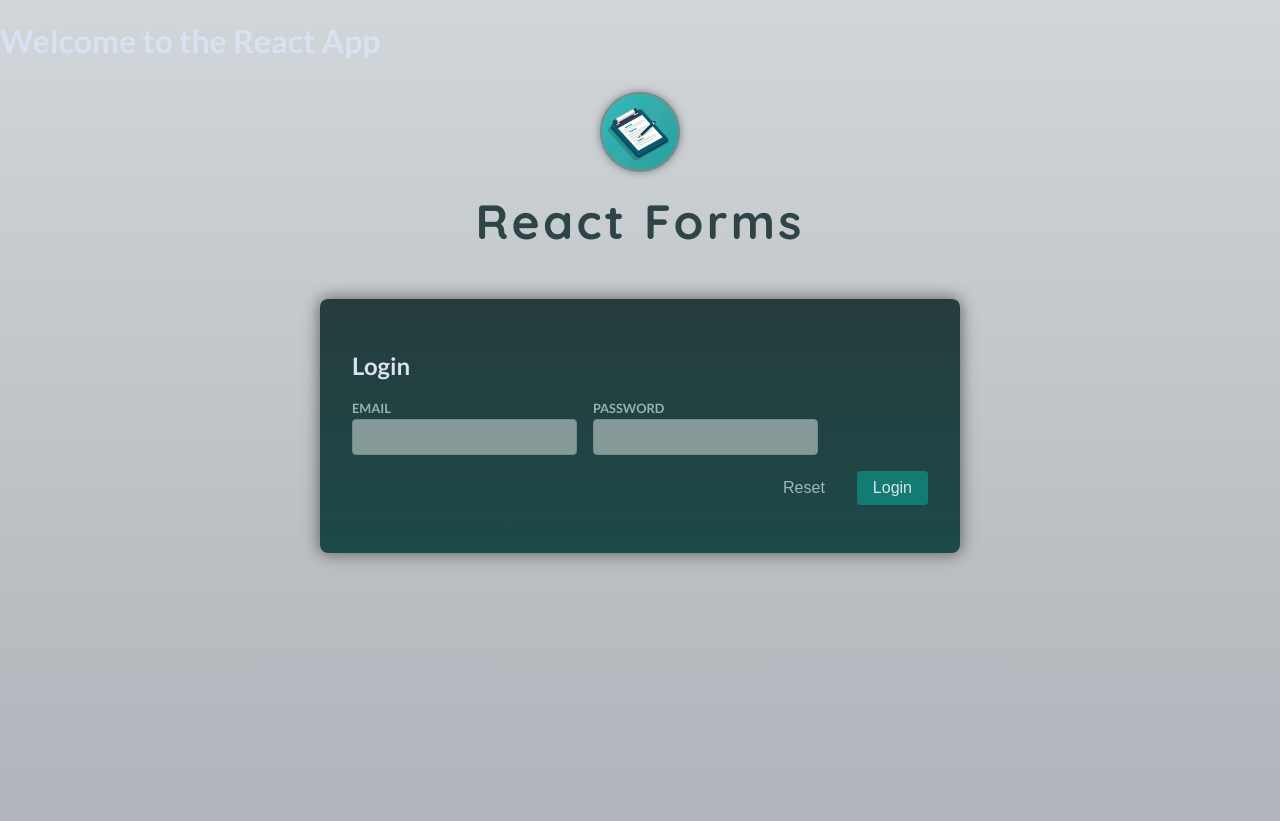
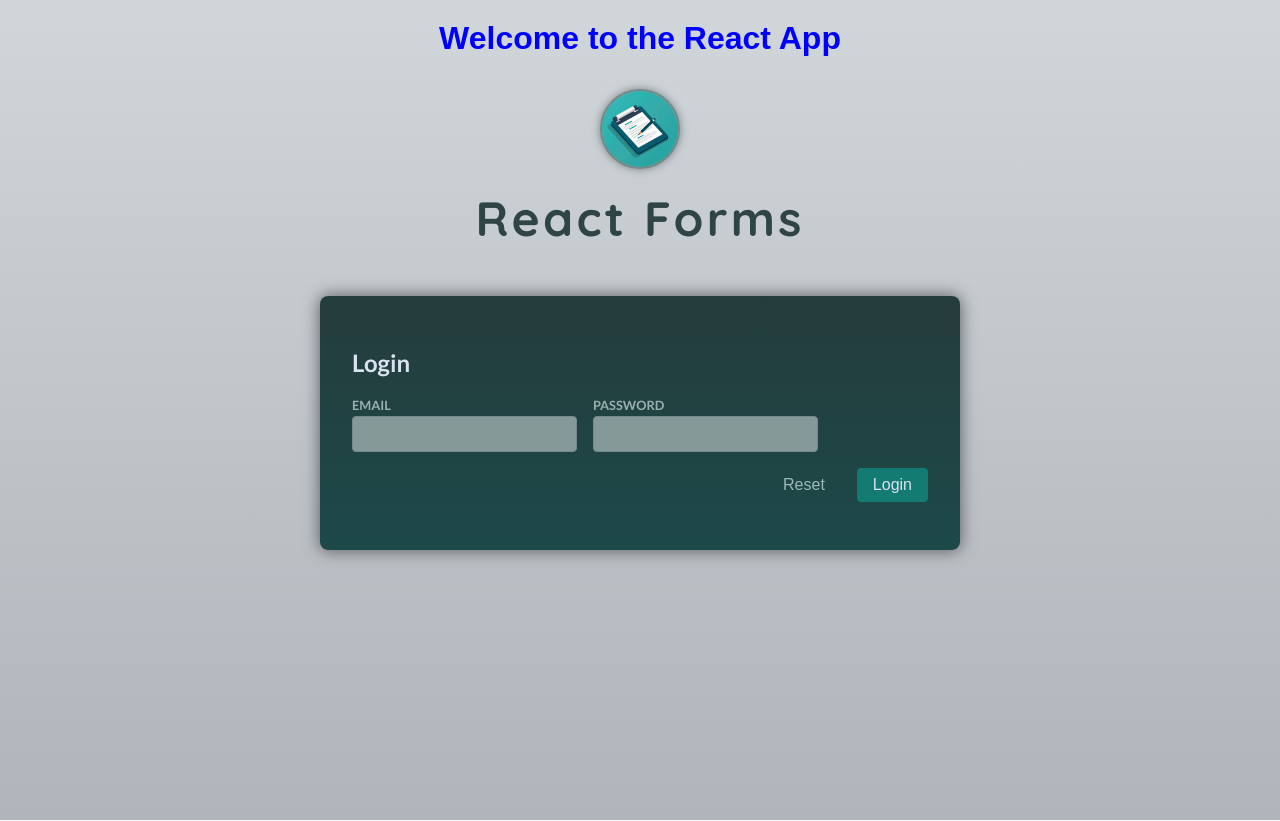
Before and after one commit to Mo3wadIbrahim/forms-project, a React (Vite) app: page / in a window 1280 px wide. Built offline with nearby package versions, Linux system fonts and the light colour scheme.

Commit message:
Project Updated

```diff
--- a/src/App.jsx
+++ b/src/App.jsx
@@ -4,7 +4,17 @@ import Login from "./components/Login.jsx";
 function App() {
   return (
     <>
-      <h1>Welcome to the React App</h1>
+      <h1
+        style={{
+          color: "blue",
+          fontSize: "2rem",
+          fontFamily: "Arial",
+          textAlign: "center",
+          margin: "20px 0",
+        }}
+      >
+        Welcome to the React App
+      </h1>
       <Header />
       <main>
         <Login />
```
